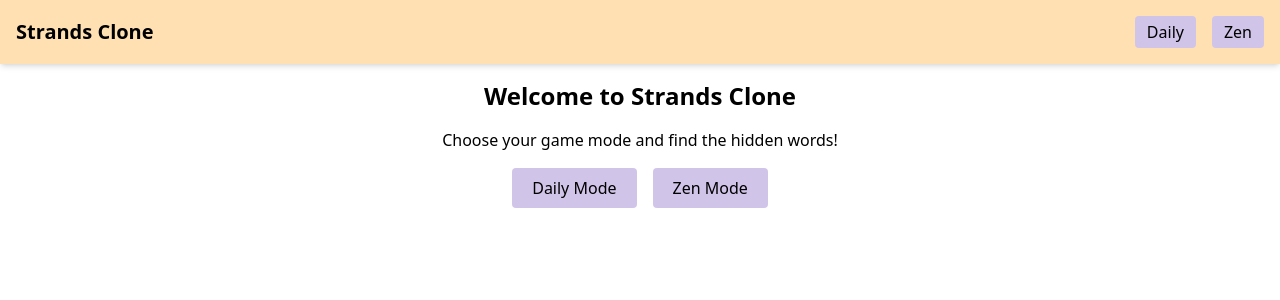
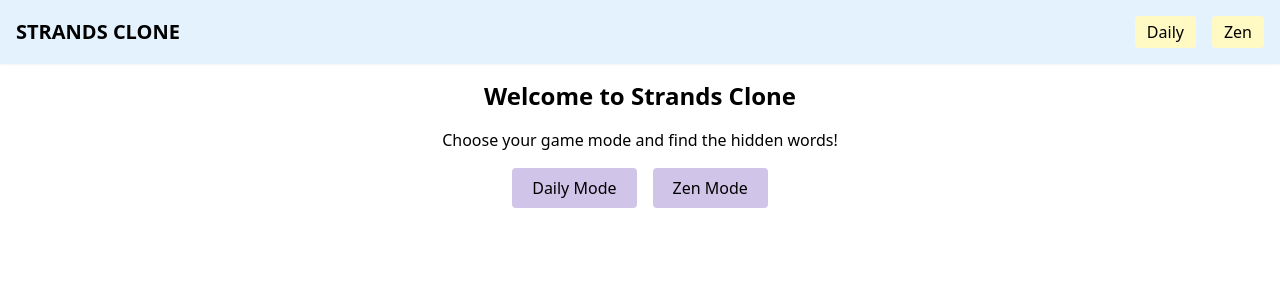
Before and after one commit to Heminyildiz/StrandUncover, a React (Vite) app: page / in a window 1280 px wide. Shown: the top 300 px of the page. Built offline with nearby package versions, Linux system fonts and the light colour scheme.

Commit message:
Update Header.jsx

```diff
--- a/src/components/Header.jsx
+++ b/src/components/Header.jsx
@@ -3,21 +3,21 @@ import { Link } from "react-router-dom";
 
 function Header() {
   return (
-    <header className="bg-pastel-300 p-4 shadow-md">
-      <nav className="container mx-auto flex justify-between items-center">
+    <header className="bg-pastel-100 p-4 shadow-sm">
+      <nav className="container mx-auto flex items-center justify-between">
         <Link to="/" className="text-xl font-bold">
-          Strands Clone
+          STRANDS CLONE
         </Link>
         <div className="flex gap-4">
           <Link
             to="/daily"
-            className="px-3 py-1 bg-pastel-500 rounded hover:bg-pastel-600 transition"
+            className="px-3 py-1 bg-pastel-200 rounded hover:bg-pastel-300 transition"
           >
             Daily
           </Link>
           <Link
             to="/zen"
-            className="px-3 py-1 bg-pastel-500 rounded hover:bg-pastel-600 transition"
+            className="px-3 py-1 bg-pastel-200 rounded hover:bg-pastel-300 transition"
           >
             Zen
           </Link>
```
